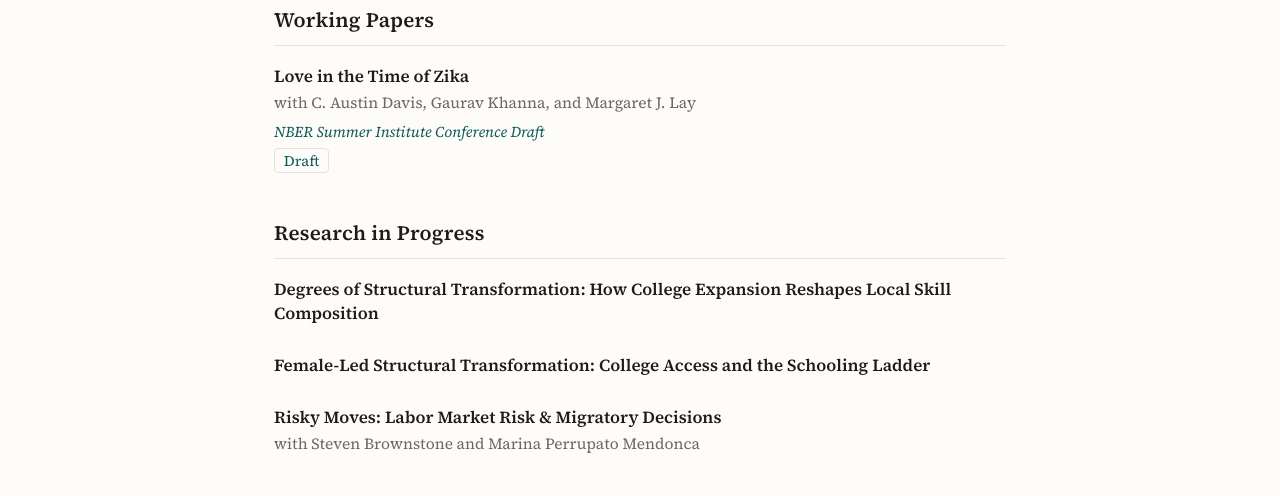
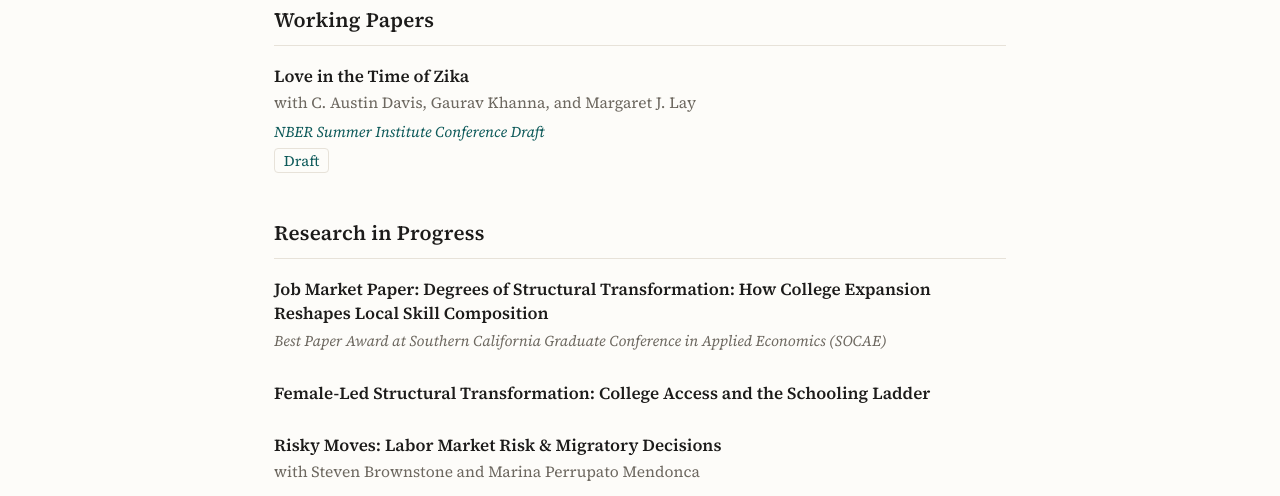
Before and after one commit to maddisonerbabian/maddisonerbabian.github.io, a plain HTML site: page research.html in a window 1280 px wide. Shown: the part 248-744 px from the top of the page. Drawn offline with Linux system fonts and the light colour scheme.

Commit message:
Research page: label the JMP and add the SOCAE Best Paper Award

```diff
--- a/research.html
+++ b/research.html
@@ -48,7 +48,8 @@
     <h2>Research in Progress</h2>
 
     <div class="paper">
-      <div class="paper-title">Degrees of Structural Transformation: How College Expansion Reshapes Local Skill Composition</div>
+      <div class="paper-title">Job Market Paper: Degrees of Structural Transformation: How College Expansion Reshapes Local Skill Composition</div>
+      <div class="paper-note">Best Paper Award at Southern California Graduate Conference in Applied Economics (SOCAE)</div>
     </div>
 
     <div class="paper">
--- a/sitemap.xml
+++ b/sitemap.xml
@@ -7,7 +7,7 @@
   </url>
   <url>
     <loc>https://maddisonerbabian.github.io/research.html</loc>
-    <lastmod>2026-07-23</lastmod>
+    <lastmod>2026-11-15</lastmod>
     <priority>0.9</priority>
   </url>
   <url>
```
